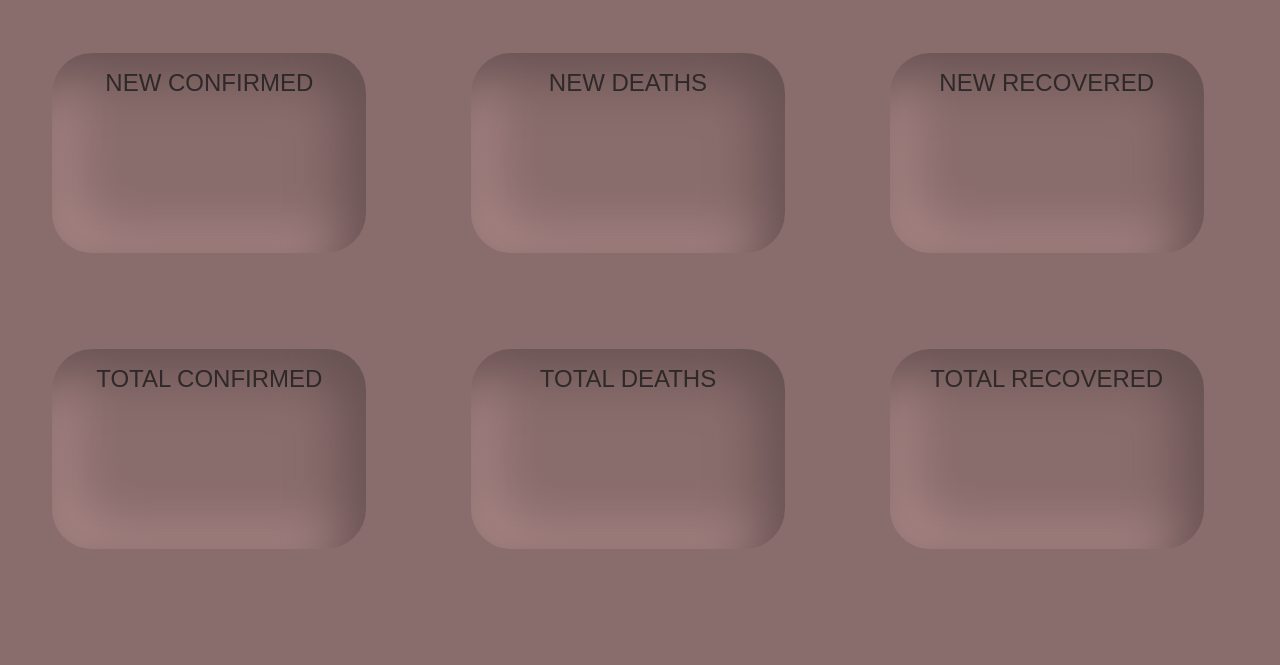
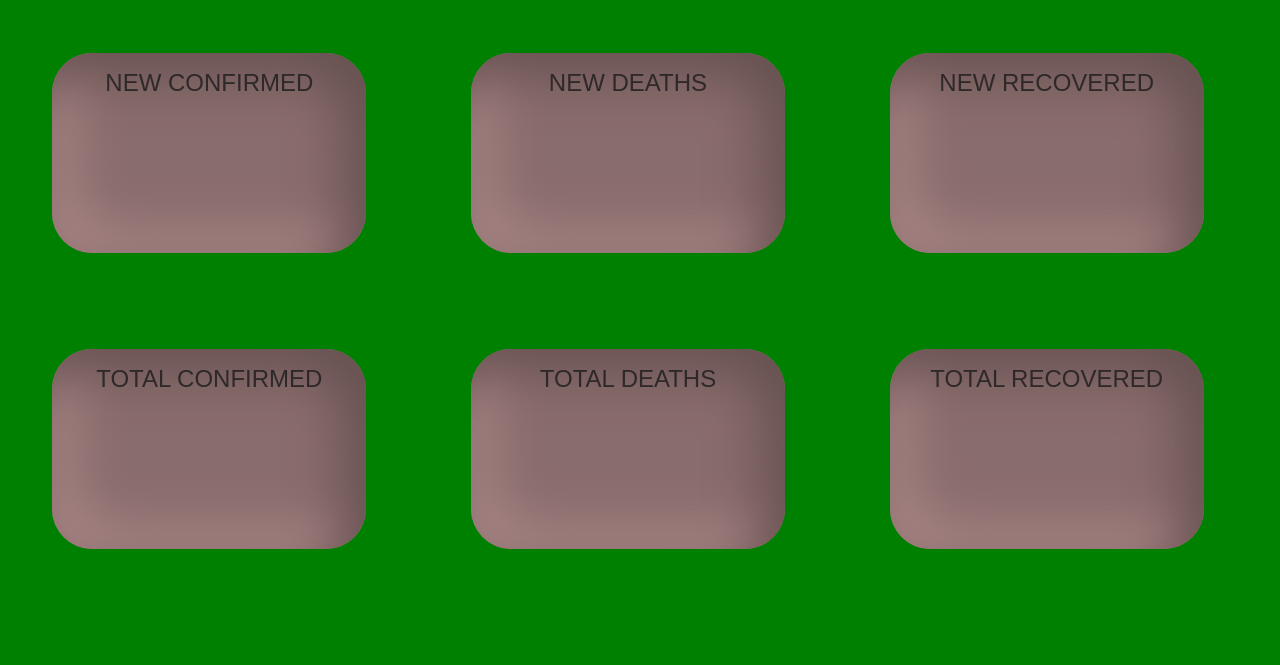
Before and after one commit to safwantaliparamba/covid-live-status, a plain HTML site: page index.html in a window 1280 px wide. Shown: the part 135-800 px from the top of the page. Drawn offline with nearby package versions, Linux system fonts and the light colour scheme; no server answers.

Commit message:
background color changed

```diff
--- a/style.css
+++ b/style.css
@@ -1,5 +1,5 @@
 * {
-  background: #896c6c;
+  background: green ;
 }
 h1 {
   font-family: -apple-system, BlinkMacSystemFont, "Segoe UI", Roboto, Oxygen,
```
